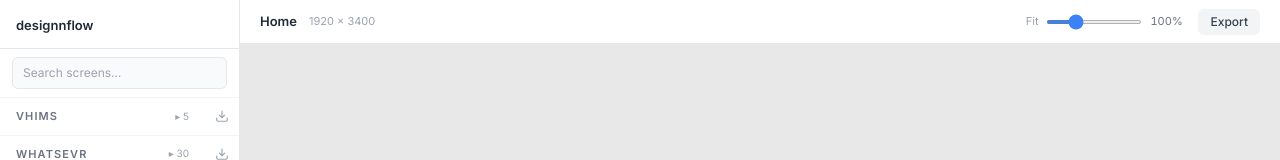
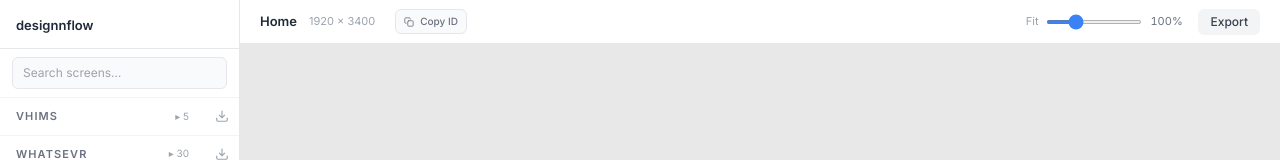
Before and after one commit to asifakhtar98/figma-remotion-studio-agent, a React (Vite) app in the folder viewer/: page / in a window 1280 px wide. Shown: the top 160 px of the page. Built offline with nearby package versions, Linux system fonts and the light colour scheme.

Commit message:
feat(viewer): add copy button for composition ID

```diff
--- a/viewer/src/App.tsx
+++ b/viewer/src/App.tsx
@@ -298,6 +298,13 @@ function App() {
   const [zoom, setZoom] = useState(100);
   const [panOffset, setPanOffset] = useState({ x: 0, y: 0 });
   const [renderPanelOpen, setRenderPanelOpen] = useState(false);
+  const [copiedId, setCopiedId] = useState<string | null>(null);
+
+  const handleCopyId = useCallback((id: string) => {
+    navigator.clipboard.writeText(id);
+    setCopiedId(id);
+    setTimeout(() => setCopiedId(null), 2000);
+  }, []);
   const [batchExporting, setBatchExporting] = useState<string | null>(null);
   const [batchError, setBatchError] = useState<string | null>(null);
 
@@ -534,6 +541,23 @@ function App() {
               {selectedComposition.width} × {selectedComposition.height}
               {!isStill && ` · ${selectedComposition.durationInFrames}f`}
             </span>
+            <button
+              onClick={() => handleCopyId(selectedComposition.id)}
+              className="ml-2 flex items-center gap-1.5 px-2 py-1 bg-gray-50 hover:bg-gray-100 border border-gray-200 rounded-md text-[10px] font-medium text-gray-500 hover:text-gray-700 transition-colors"
+              title="Copy ID to tag AI agent"
+            >
+              {copiedId === selectedComposition.id ? (
+                <>
+                  <svg width="12" height="12" viewBox="0 0 24 24" fill="none" stroke="currentColor" strokeWidth="2.5" strokeLinecap="round" strokeLinejoin="round" className="text-emerald-500"><polyline points="20 6 9 17 4 12"></polyline></svg>
+                  <span className="text-emerald-600">Copied</span>
+                </>
+              ) : (
+                <>
+                  <svg width="10" height="10" viewBox="0 0 24 24" fill="none" stroke="currentColor" strokeWidth="2" strokeLinecap="round" strokeLinejoin="round"><rect x="9" y="9" width="13" height="13" rx="2" ry="2"></rect><path d="M5 15H4a2 2 0 0 1-2-2V4a2 2 0 0 1 2-2h9a2 2 0 0 1 2 2v1"></path></svg>
+                  <span>Copy ID</span>
+                </>
+              )}
+            </button>
           </div>
 
           <div className="flex items-center gap-4">
```
